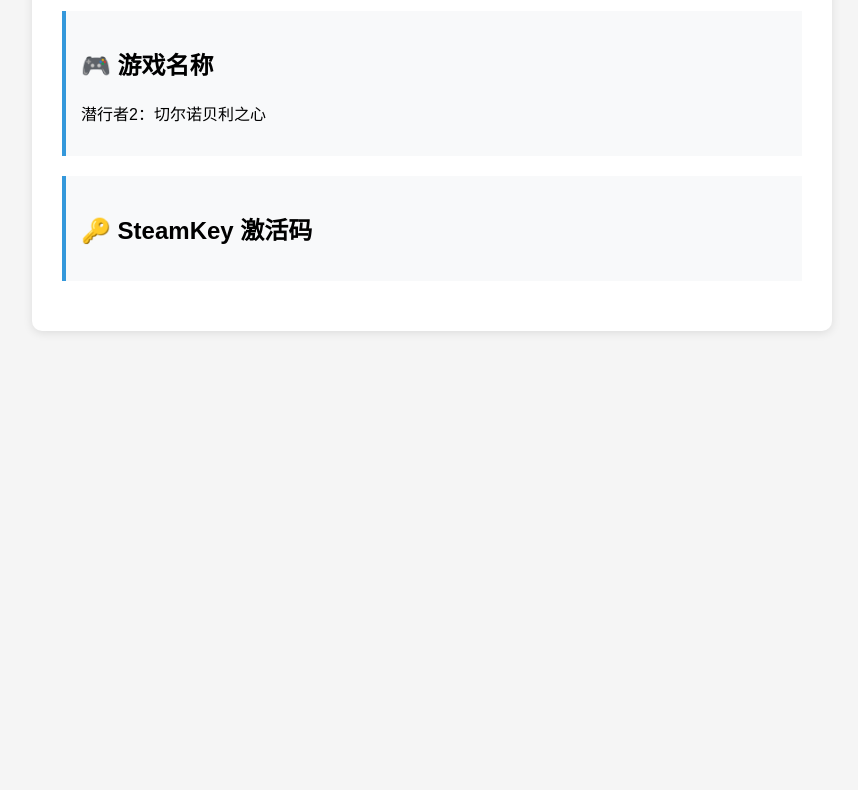
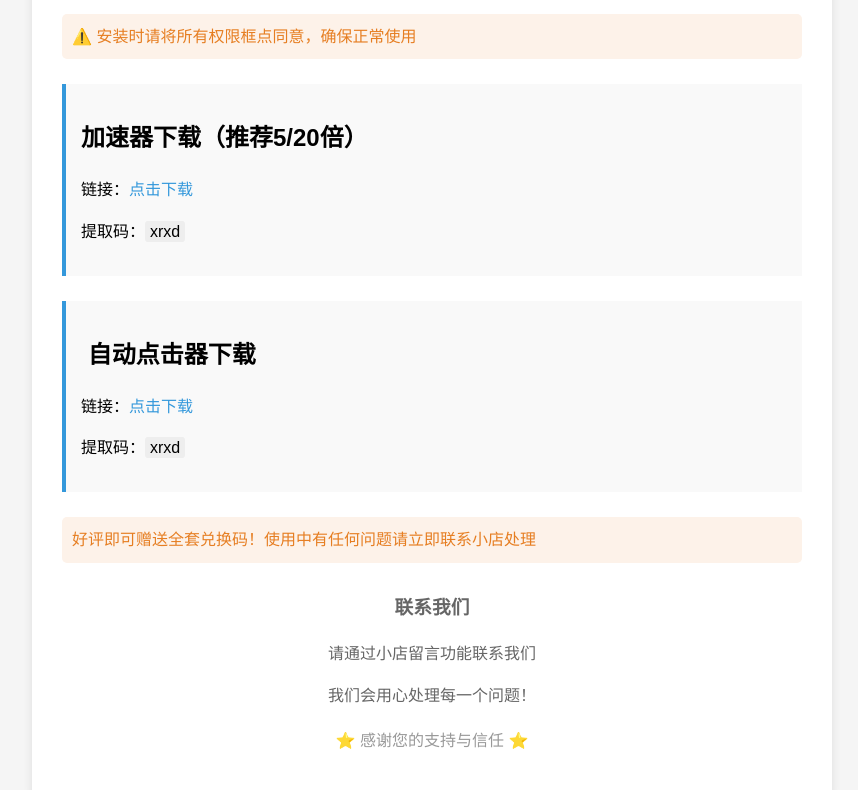
Before and after one commit to xrxd-seven/game, a plain HTML site: page index.html in a window 1280 px wide. Shown: the part 156-946 px from the top of the page, without its empty margins (208-1066 px from the left). Before the commit the page ends 800 px from the top, so only its background shows below. Drawn offline with Linux system fonts and the light colour scheme.

Commit message:
Update index.html

```diff
--- a/index.html
+++ b/index.html
@@ -1,85 +1,106 @@
+02.18 13:17
 <!DOCTYPE html>
 <html lang="zh-CN">
 <head>
     <meta charset="UTF-8">
     <meta name="viewport" content="width=device-width, initial-scale=1.0">
-    <title>新人小店 - 潜行者2：切尔诺贝利之心</title>
+    <title>新人小店 - 加速器下载</title>
     <style>
         body {
             font-family: 'Microsoft YaHei', sans-serif;
+            line-height: 1.6;
             max-width: 800px;
             margin: 20px auto;
-            padding: 20px;
+            padding: 0 20px;
             background-color: #f5f5f5;
         }
-
         .container {
             background: white;
             padding: 30px;
             border-radius: 10px;
             box-shadow: 0 2px 10px rgba(0,0,0,0.1);
         }
-
         h1 {
-            color: #2c3e50;
+            color: #e74c3c;
             text-align: center;
-            margin-bottom: 30px;
         }
-
-        .section {
-            margin: 20px 0;
+        .download-section {
+            margin: 25px 0;
             padding: 15px;
+            background: #f9f9f9;
             border-left: 4px solid #3498db;
-            background-color: #f8f9fa;
         }
-
-        .copyable {
-            cursor: pointer;
-            padding: 8px;
-            background: #f0f0f0;
-            border-radius: 4px;
-            transition: background 0.3s;
+        a {
+            color: #3498db;
+            text-decoration: none;
         }
-
-        .copyable:hover {
-            background: #e0e0e0;
+        a:hover {
+            text-decoration: underline;
         }
-
-        .hidden {
-            display: none;
+        .notice {
+            color: #e67e22;
+            padding: 10px;
+            background: #fdf2e9;
+            border-radius: 5px;
+            margin: 15px 0;
         }
-
-        button {
-            background: #3498db;
-            color: white;
-            border: none;
-            padding: 8px 16px;
-            border-radius: 4px;
-            cursor: pointer;
-            margin: 10px 0;
-        }
-
-        button:hover {
-            background: #2980b9;
-        }
-
         .contact {
             text-align: center;
             margin-top: 30px;
             color: #666;
         }
+        .copy-code {
+            cursor: pointer;
+            padding: 2px 5px;
+            background: #eee;
+            border-radius: 3px;
+        }
+        button {
+            background: #3498db;
+            color: white;
+            border: none;
+            padding: 8px 15px;
+            border-radius: 5px;
+            cursor: pointer;
+        }
     </style>
 </head>
 <body>
     <div class="container">
-        <h1>欢迎光临新人小店！</h1>
-
-        <div class="section">
-            <h2>🎮 游戏名称</h2>
-            <p>潜行者2：切尔诺贝利之心</p >
+        <h1>欢迎光临新人小店 </h1>
+        <div class="notice">
+            ⚠️ 安装时请将所有权限框点同意，确保正常使用
         </div>
-
-        <div class="section">
-            <h2>🔑 SteamKey
-             激活码</h2>
-            <div class="copyable" onclick="copyToClipboard('F9ANX-CKMPA-ONM1J-O4UUJ-8
+        <div class="download-section">
+            <h2> 加速器下载（推荐5/20倍）</h2>
+            <p>链接：<a href="https://www.123865.com/s/IfJiVv-ocjQ3?" target="_blank">点击下载</a></p>
+            <p>提取码：<span class="copy-code" onclick="alert('已复制提取码：xrxd')">xrxd</span></p>
+        </div>
+        <div class="download-section">
+            <h2>️ 自动点击器下载</h2>
+            <p>链接：<a href="https://www.123865.com/s/IfJiVv-t6TE3?" target="_blank">点击下载</a></p>
+            <p>提取码：<span class="copy-code" onclick="alert('已复制提取码：xrxd')">xrxd</span></p>
+        </div>
+        <div class="notice">
+             好评即可赠送全套兑换码！使用中有任何问题请立即联系小店处理
+        </div>
+        <div class="contact">
+            <h3> 联系我们</h3>
+            <p>请通过小店留言功能联系我们</p>
+            <p>我们会用心处理每一个问题！</p>
+            <p style="color: #999; margin-top: 20px;">⭐ 感谢您的支持与信任 ⭐</p>
+        </div>
+    </div>
+    <script>
+        // 简单复制功能
+        document.querySelectorAll('.copy-code').forEach(item => {
+            item.addEventListener('click', function() {
+                const code = this.innerText;
+                navigator.clipboard.writeText(code).then(() => {
+                    alert('已复制：' + code);
+                });
+            });
+        });
+    </script>
+</body>
+</html>
```
